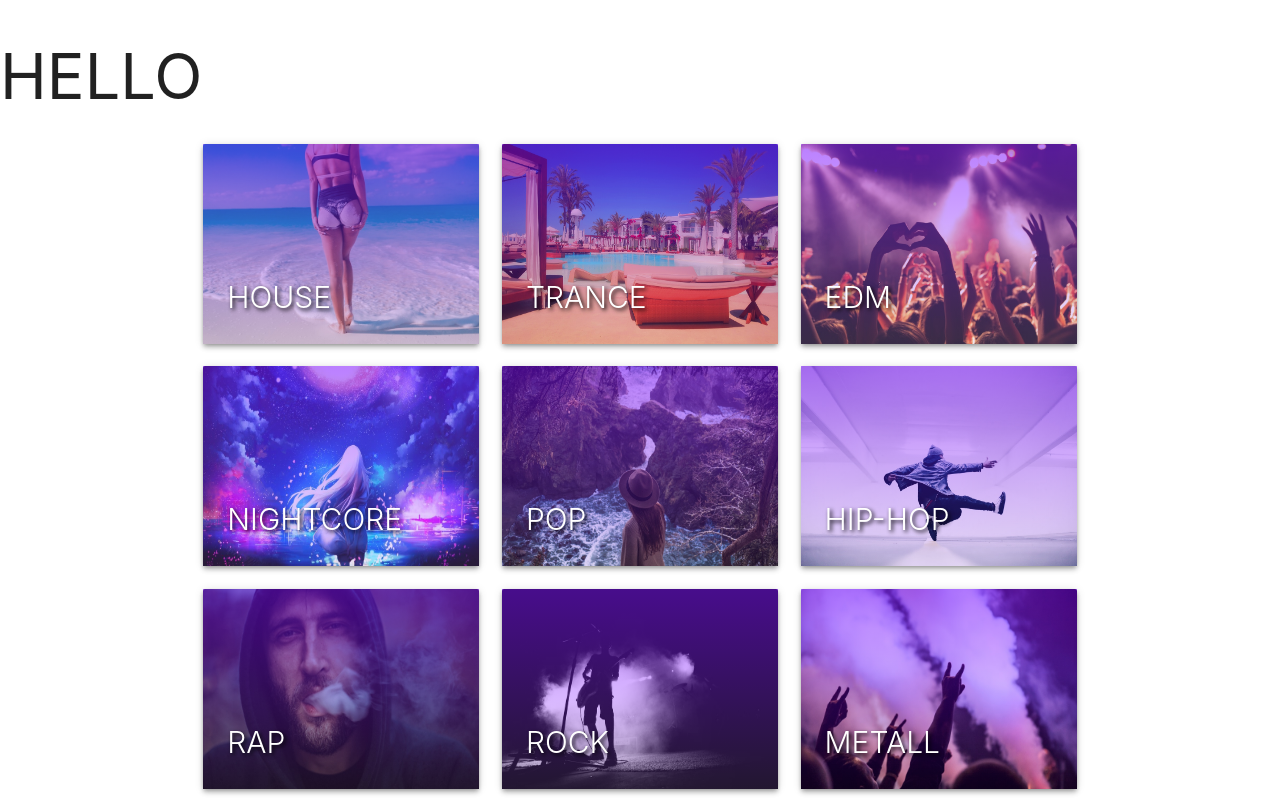
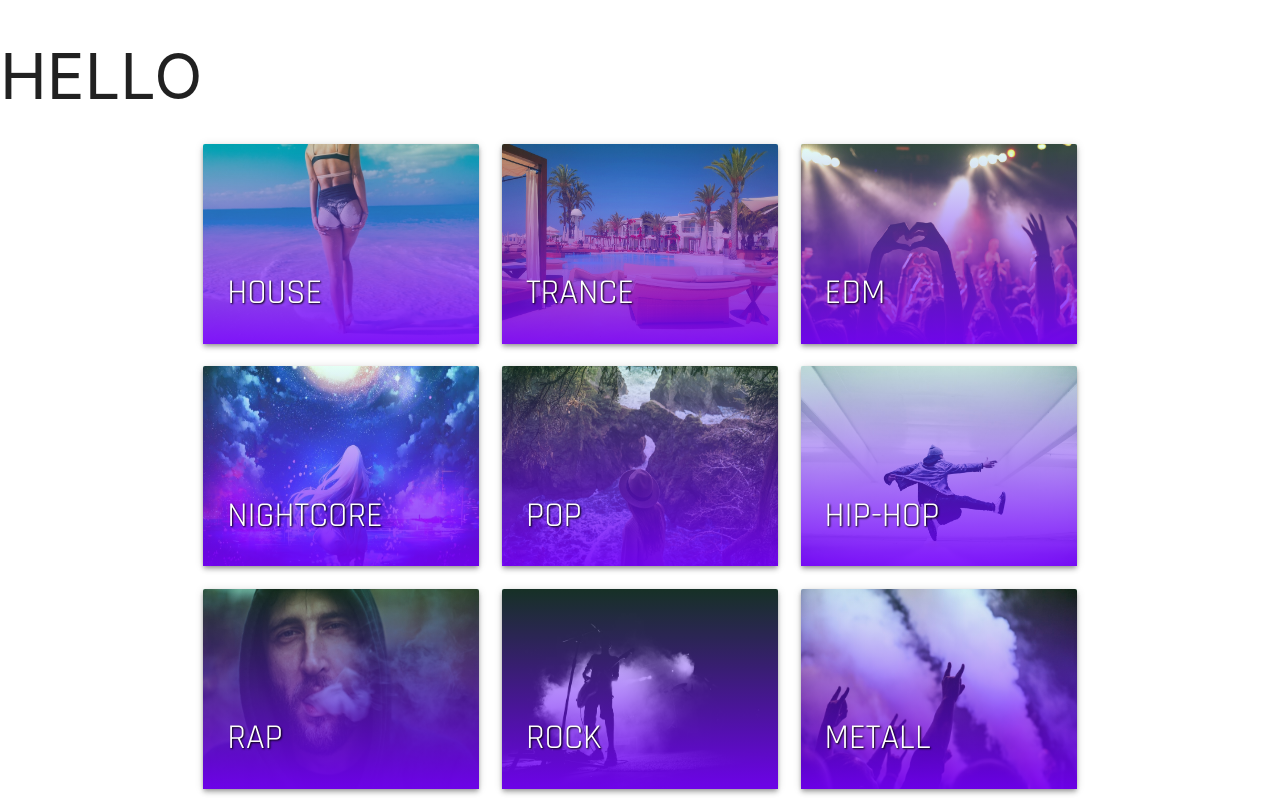
Before and after one commit to sanderhelleso/nodeRadio, a React (Create React App) app in the folder client/: page / in a window 1280 px wide. Shown: the top 800 px of the page. Built offline with nearby package versions, Linux system fonts and the light colour scheme.

Commit message:
wrapped cards in a link to radio category

```diff
--- a/client/public/css/style.css
+++ b/client/public/css/style.css
@@ -1,11 +1,15 @@
+@import url('https://fonts.googleapis.com/css?family=Rajdhani');
+
 .genreCover {
     min-height: 200px;
     display: block;
 }
 
 .genreTitle {
-    font-size: 30px !important;
-    text-shadow: 2px 2px 4px #000000;
+    font-size: 35px !important;
+    font-weight: 100 !important;
+    text-shadow: 1px 1px 2px #000000;
+    font-family: 'Rajdhani', sans-serif;
 }
 
 .genreOverlay {
@@ -21,6 +25,15 @@
     height: 100%;
     width: 100%;
     background: linear-gradient(
-    rgba(118, 0, 255, 0.5),
-    rgba(118, 0, 255, 0.1));
+    rgba(0, 255, 149, 0.1),
+    rgba(118, 0, 255, 0.9));
 }
+
+.card {
+    transition: all 0.3s;
+    cursor: pointer;
+}
+
+.card:hover {
+    box-shadow: 0 8px 17px 2px rgba(0,0,0,0.14), 0 3px 14px 2px rgba(0,0,0,0.12), 0 5px 5px -3px rgba(0,0,0,0.2);
+}
--- a/client/src/components/GenreCard.js
+++ b/client/src/components/GenreCard.js
@@ -4,6 +4,7 @@ class GenreCard extends Component {
     renderContent() {
         const categories = ["house", "trance", "edm", "nightcore", "pop", "hip-hop", "rap", "rock", "metall", "country", "R&B", "indie"];
         return categories.map((category) =>
+            <a href={`/radio/${category}`}>
                 <div key={category} className="col s4">
                     <div className="z-depth-2 card">
                         <div className="card-image">
@@ -14,6 +15,7 @@ class GenreCard extends Component {
                         </div>
                     </div>
                 </div>
+            </a>
         );
     }
 
```
Lines whose indentation alone changed are shown as unchanged.
